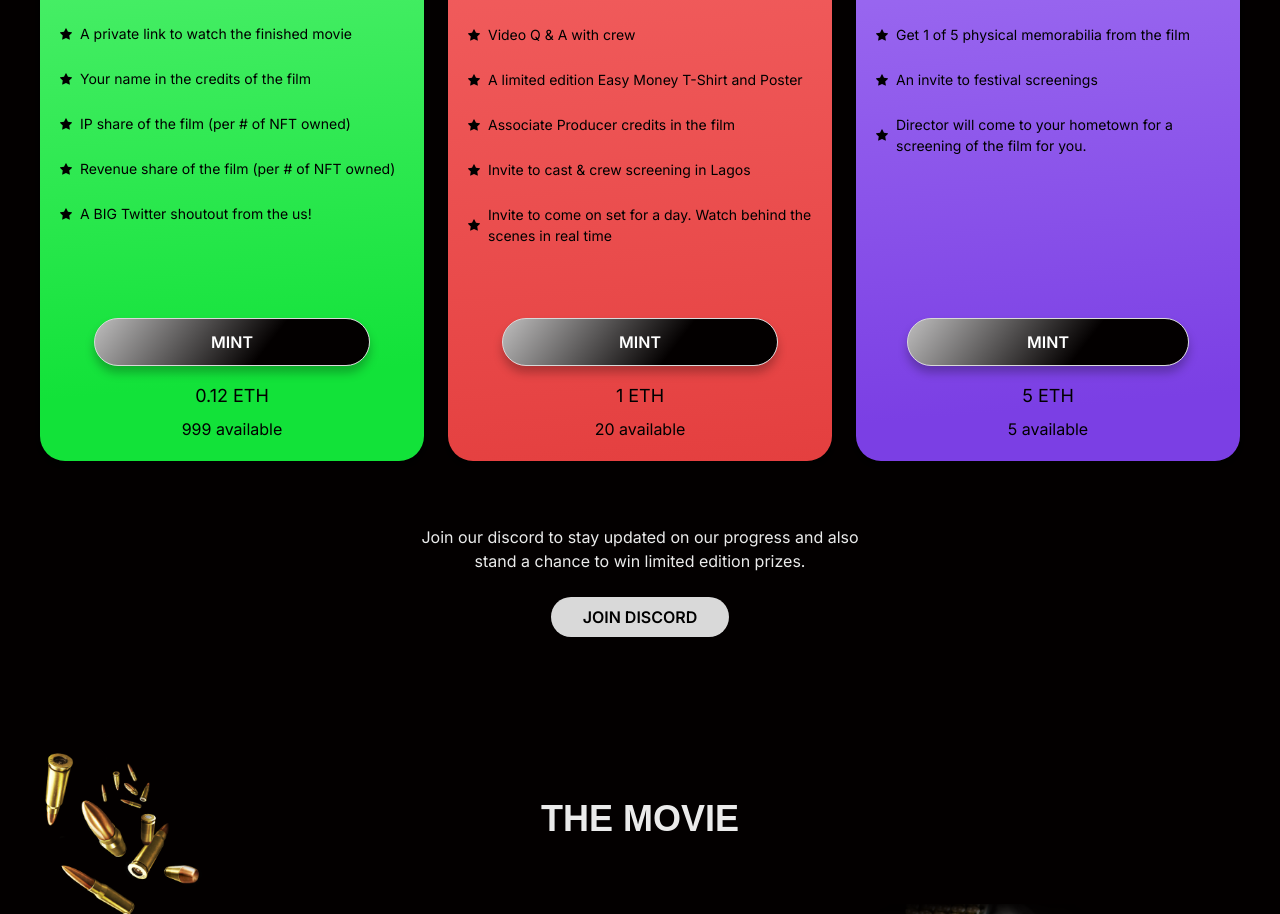
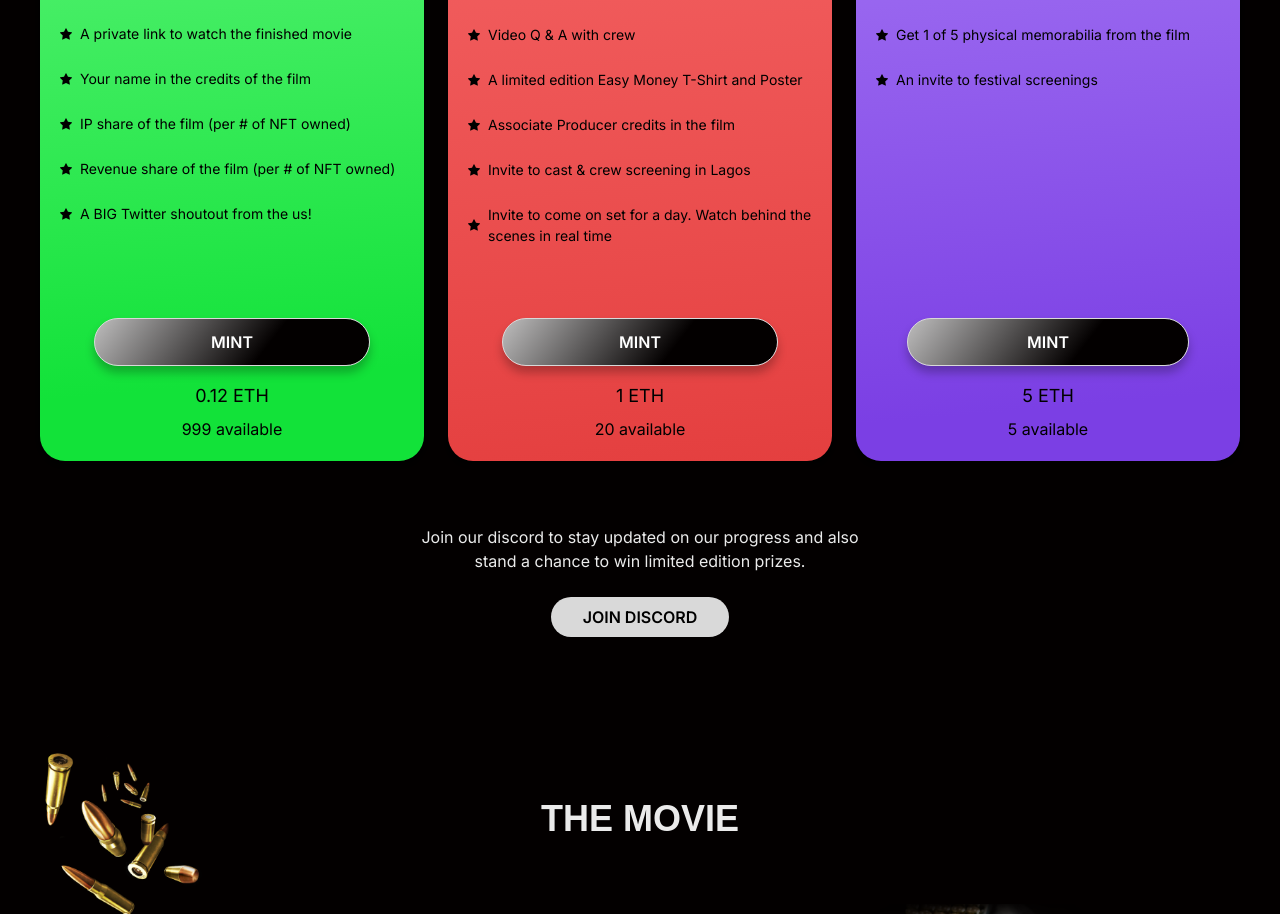
Before and after one commit to marvinkome/easy-money, a Next.js app: page / in a window 1280 px wide. Shown: the part 1467-2381 px from the top of the page. Built offline with nearby package versions, Linux system fonts and the light colour scheme; no server answers; a web font is replaced by a local one.

Commit message:
update content

```diff
--- a/pages/index.js
+++ b/pages/index.js
@@ -320,11 +320,6 @@ export default function Home() {
                   <Stack direction="row" alignItems="center">
                     <Icon as={BsStarFill} color="#000" boxSize={3} />
                     <Text fontSize="sm">An invite to festival screenings</Text>
-                  </Stack>
-
-                  <Stack direction="row" alignItems="center">
-                    <Icon as={BsStarFill} color="#000" boxSize={3} />
-                    <Text fontSize="sm">Director will come to your hometown for a screening of the film for you.</Text>
                   </Stack>
                 </Stack>
               </chakra.div>
```
